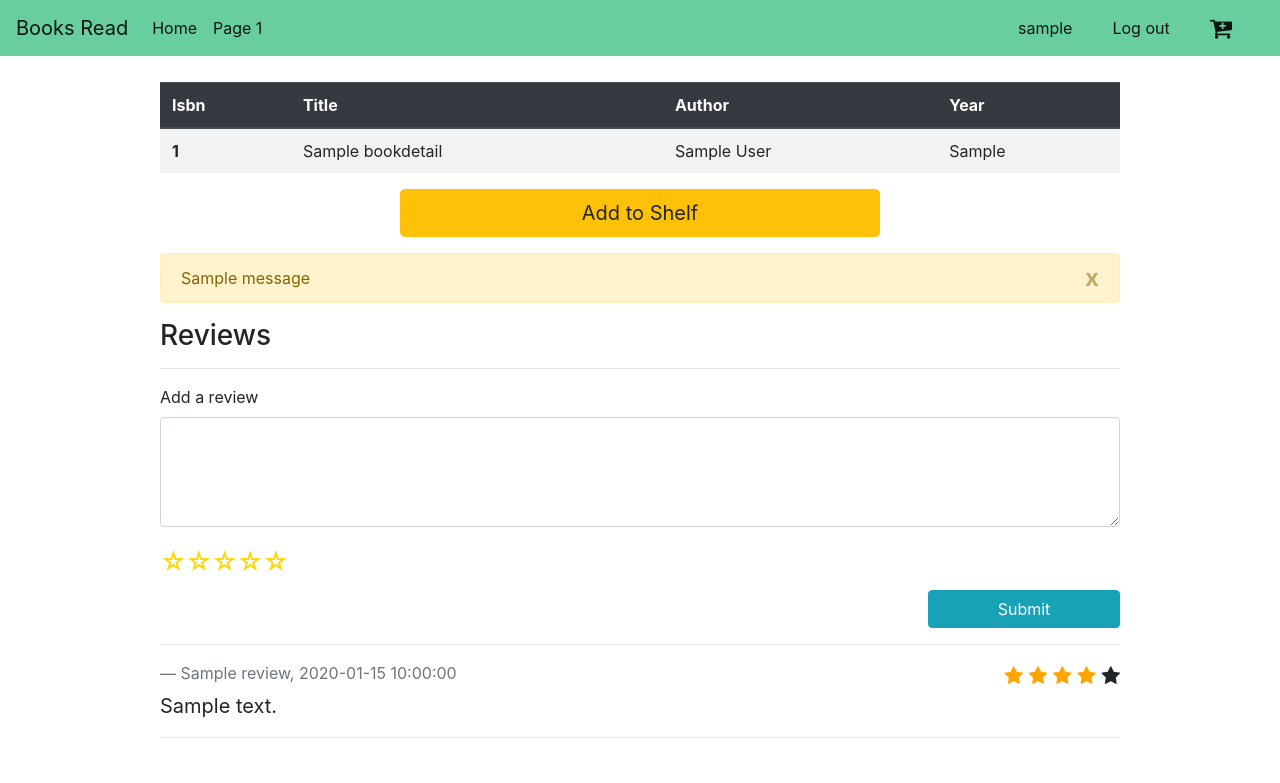
After one commit to shivan-pulugujja/Books-Read, a Flask app: page /book/details/1 in a window 1280 px wide. The commit adds this page. Shown: the top 783 px of the page. Run offline with Flask 2, Linux system fonts and the light colour scheme; the visitor is signed in with stand-in values (Sample User, id 1); tables that the repository leaves empty hold one stand-in row (values such as "Sample post"); one stand-in notice (Sample message) is shown; some libraries are stand-ins or nearby versions.

Commit message:
total project upto week 3

```diff
--- a/Books read/app.py
+++ b/Books read/app.py
@@ -1,6 +1,6 @@
 from operator import and_
 from flask import Flask, render_template, request, session
-from flask.helpers import url_for
+from flask.helpers import flash, url_for
 from werkzeug.utils import redirect
 from models import *
 import pandas as pd
@@ -66,8 +66,8 @@ def register():
 
             return redirect('login')
 
-    user = Users.query.all()
-    return render_template("user.html",users=user)
+    # user = Users.query.all()
+    # return render_template("user.html",users=user)
 
 
 @app.route("/login", methods=["POST","GET"])
@@ -110,8 +110,137 @@ def book():
         book3 = Bookdetails.query.filter(Bookdetails.author.ilike(tag)).all()
         book4 = Bookdetails.query.filter(Bookdetails.year.ilike(tag)).all()
         book = book1+book2+book3+book4
-        username = session['username']
-        flag = True
-        return render_template("index.html",uname = username,flag = flag,books=book)
+        if 'username' in session:
+            username = session['username']
+            return render_template("index.html",uname = username,flag = True,books=book)
+        else:
+            return render_template("index.html",flag = False,books=book)
+
     else:
         return redirect('home')
+
+@app.route("/book/details/<id>",methods=['POST','GET'])
+def get_book_details(id):
+    det = Bookdetails.query.filter(Bookdetails.id==id).all()
+    total_reviews = reviews.query.filter(reviews.bookId==id).all()
+    session['bookid'] = id
+    flag_review = False
+    book_del = True
+    if 'username' in session:
+        user = session['username']
+        try:
+            rev = reviews.query.filter(and_(reviews.bookId==id,reviews.uname==user)).first()
+            if rev.uname != None:
+                flag_review = False
+        except Exception as e:
+            print("exception while clicked on id = ",e)
+            flag_review = True
+
+        try:
+            s = shelf.query.filter(and_(shelf.bookId==id, shelf.uname==user)).first()
+            if s.bookId != None:
+                book_del = False
+        except:
+            book_del = True
+
+
+        return render_template('details.html',reviews=total_reviews,uname=user,flag_review=flag_review,flag=True,details=det,book_del = book_del)
+    else:
+        return render_template('details.html',reviews=total_reviews,flag_review=flag_review,flag=False,details=det,book_del = book_del)
+
+
+@app.route("/review", methods=['POST','GET'])
+def review():
+    if request.method == 'GET':
+        return render_template('details.html')
+    else:
+        review = request.form.get('review')
+        rating = request.form.get('rating')
+        user = session['username']
+        bookid = session['bookid']
+        print("from /review , user= ",user," book = ",bookid)
+        r = reviews(bookId=bookid,uname=user,review=review,rating=int(rating))
+        db.session.add(r)
+        db.session.commit()
+        book_del= True
+        try:
+            s = shelf.query.filter(and_(shelf.bookId==id, shelf.uname==user)).first()
+            if s.bookId != None:
+                book_del = False
+        except:
+            book_del = True
+        det = Bookdetails.query.filter(Bookdetails.id==bookid).all()
+        total_reviews = reviews.query.filter(reviews.bookId==bookid).all()
+        return render_template('details.html', reviews=total_reviews, flag_review=False, uname=user, flag=True, details=det,book_del=book_del)
+
+
+@app.route('/shelfsubmit', methods=['POST','GET'])
+def shelfsubmit():
+    if request.method == 'GET':
+        return redirect('home')
+    else:
+        bookid = session['bookid']
+        det = Bookdetails.query.filter(Bookdetails.id==bookid).all()
+        total_reviews = reviews.query.filter(reviews.bookId==bookid).all()
+        book_del = True
+        flag_review = False
+        if 'username' in session:
+            count = request.form.get('shelf')
+            user = session['username']
+
+            try:
+                s = shelf.query.filter(and_(shelf.bookId==bookid, shelf.uname==user)).delete()
+                db.session.commit()
+                print("*************",s,type(s))
+                if s == 0:
+                    print(s.uname)
+                # print("shelf submit files = ",s.uname,s.bookId)
+                flash("Book is removed from the shelf")
+                book_del = True
+            except Exception as e:
+                print("exception from shelf submit = ",e)
+                s = shelf(bookId=bookid, uname=user, bookCount=count)
+                db.session.add(s)
+                db.session.commit()
+                book_del = False
+                flash("Book is added into Shelf")
+
+            try:
+                rev = reviews.query.filter(and_(reviews.bookId==bookid,reviews.uname==user)).first()
+                if rev.uname != None:
+                    flag_review = False
+            except Exception as e:
+                print("exception while clicked on id = ",e)
+                flag_review = True
+
+            return render_template('details.html',reviews=total_reviews,uname=user,flag_review=flag_review,flag=True,details=det,book_del = book_del)
+            # return render_template('index.html', form=form)
+
+        else:
+            flash("Please login or register to add the book")
+            return render_template('details.html',reviews=total_reviews,flag_review=flag_review,flag=False,details=det,book_del = book_del)
+
+@app.route("/shelfpage",methods=['POST','GET'])
+def shelfpage():
+    if 'username' in session:
+        user = session['username']
+        try:
+            books = shelf.query.filter(shelf.uname==user).all()
+            user = session['username']
+            shelfbooks = []
+            for book in books:
+                bookid=book.bookId
+                det = Bookdetails.query.filter(Bookdetails.id==bookid).all()
+                shelfbooks.append(det)
+
+            # print("shelfbooks = ",shelfbooks)
+            return render_template("shelf.html",books=shelfbooks,flag=True,uname=user)
+        except:
+            return render_template('shelf.html',msg=True)
+    else:
+        pass
+
+@app.route("/admin")
+def admin():
+    user = Bookdetails.query.all()
+    return render_template("user.html",users=user)
--- a/Books read/static/css/style.css
+++ b/Books read/static/css/style.css
@@ -1,5 +1,5 @@
 
-form{
+.registerform{
     color: black;
     background-color: #68cd9f;
     margin-left: 30%;
@@ -18,8 +18,9 @@ input{
     width: 100%;
 }
 
-button{
+#shelfbutton{
     width: 50%;
+    margin-left: 25%;
 }
 
 img{
@@ -38,3 +39,73 @@ img{
     margin-left: 20%;
     margin-right: 20%;
 }
+
+.rating {
+    display: flex;
+    flex-direction: row-reverse;
+    justify-content: left
+}
+
+.rating>input {
+    display: none
+}
+
+.rating>label {
+    position: relative;
+    width: 1em;
+    font-size: 2vw;
+    color: #FFD600;
+    cursor: pointer
+}
+
+.rating>label::before {
+    content: "\2605";
+    position: absolute;
+    opacity: 0
+}
+
+.rating>label:hover:before,
+.rating>label:hover~label:before {
+    opacity: 1 !important
+}
+
+.rating>input:checked~label:before {
+    opacity: 1
+}
+
+.rating:hover>input:checked~label:before {
+    opacity: 0.4
+}
+
+/* body {
+    background: #222225;
+    color: white
+}
+
+h1,
+p {
+    text-align: center
+}
+
+h1 {
+    margin-top: 150px
+}
+
+p {
+    font-size: 1.2rem
+}
+
+@media only screen and (max-width: 600px) {
+    h1 {
+        font-size: 14px
+    }
+
+    p {
+        font-size: 12px
+    }
+} */
+
+.checked {
+    color: orange;
+    background-color:white;
+    }
--- /dev/null
+++ b/Books read/templates/base.html
@@ -0,0 +1,54 @@
+<html>
+
+  <head>
+    <title>Book Reads by Shivan</title>
+    <link rel="stylesheet" href="https://stackpath.bootstrapcdn.com/bootstrap/4.3.1/css/bootstrap.min.css" integrity="sha384-ggOyR0iXCbMQv3Xipma34MD+dH/1fQ784/j6cY/iJTQUOhcWr7x9JvoRxT2MZw1T" crossorigin="anonymous">
+    <link rel="stylesheet" href="https://cdnjs.cloudflare.com/ajax/libs/font-awesome/4.7.0/css/font-awesome.min.css">
+    <link rel="stylesheet" href="{{ url_for('static', filename='css/style.css')}}">
+    <script src="https://code.jquery.com/jquery-3.4.1.slim.min.js" integrity="sha384-J6qa4849blE2+poT4WnyKhv5vZF5SrPo0iEjwBvKU7imGFAV0wwj1yYfoRSJoZ+n" crossorigin="anonymous"></script>
+    <script src="https://cdn.jsdelivr.net/npm/popper.js@1.16.0/dist/umd/popper.min.js" integrity="sha384-Q6E9RHvbIyZFJoft+2mJbHaEWldlvI9IOYy5n3zV9zzTtmI3UksdQRVvoxMfooAo" crossorigin="anonymous"></script>
+    <script src="https://stackpath.bootstrapcdn.com/bootstrap/4.4.1/js/bootstrap.min.js" integrity="sha384-wfSDF2E50Y2D1uUdj0O3uMBJnjuUD4Ih7YwaYd1iqfktj0Uod8GCExl3Og8ifwB6" crossorigin="anonymous"></script>
+  </head>
+  <body>
+<nav class="navbar navbar-expand-lg navbar-light" style="background-color: #68cd9f;">
+    <a class="navbar-brand" href="#">Books Read</a>
+    <button class="navbar-toggler" type="button" data-toggle="collapse" data-target="#navbarSupportedContent" aria-controls="navbarSupportedContent" aria-expanded="false" aria-label="Toggle navigation">
+      <span class="navbar-toggler-icon"></span>
+    </button>
+
+    <div class="collapse navbar-collapse" id="navbarSupportedContent">
+      <ul class="navbar-nav mr-auto">
+        <li class="nav-item active">
+          <a class="nav-link" href="{{url_for('home')}}">Home <span class="sr-only">(current)</span></a>
+        </li>
+        <li class="nav-item active">
+          <a class="nav-link" href="#">Page 1</a>
+        </li>
+      </ul>
+      <ul class="navbar-nav my-2 my-lg-0">
+        <!-- <input class="form-control mr-sm-2" type="search" placeholder="Search" aria-label="Search">
+        <button class="btn btn-outline-success my-2 my-sm-0" type="submit">Search</button> -->
+        {%if flag%}
+        <li class="nav-item mr-sm-4 active">
+          <a class="nav-link" href="{{url_for('profile')}}">{{uname}}</a>
+        </li>
+          <li class="nav-item mr-sm-4 active">
+            <a class="nav-link" href="{{url_for('logout')}}">Log out</a>
+          </li>
+          <li class="nav-item mr-sm-4 active">
+            <a class="nav-link fa fa-cart-plus" style="font-size:24px" href="{{url_for('shelfpage')}}"></a>
+          </li>
+          {%else%}
+          <li class="nav-item mr-sm-4 active">
+            <a class="nav-link" href="{{url_for('register')}}">Sign up</a>
+          </li>
+            <li class="nav-item mr-sm-4 active">
+              <a class="nav-link" href="{{url_for('login')}}">Log in</a>
+            </li>
+            {%endif%}
+        </ul>
+    </div>
+  </nav>
+  {% block content %}{% endblock %}
+</body>
+</html>
--- /dev/null
+++ b/Books read/templates/details.html
@@ -0,0 +1,75 @@
+{% extends "base.html" %}
+{%block content%}
+
+  <div style="width: 75%; margin: auto; margin-top: 2%;">
+    <table class="table table-hover table-striped">
+        <thead class="thead-dark">
+          <tr>
+            <th scope="col">Isbn</th>
+            <th scope="col">Title</th>
+            <th scope="col">Author</th>
+            <th scope="col">Year</th>
+          </tr>
+        </thead>
+        <tbody>
+            {%for book in details%}
+            <tr>
+              <th scope="row">{{book.id}}</th>
+              <td>{{book.title}}</td>
+              <td>{{book.author}}</td>
+              <td>{{book.year}}</td>
+            </tr>
+            {%endfor%}
+        </tbody>
+      </table>
+      <form action="{{url_for('shelfsubmit')}}" method="POST">
+        {%if book_del%}
+          <button type="submit" class="btn btn-warning btn-lg" name='shelf' value='1' id="shelfbutton">Add to Shelf</button>
+        {%else%}
+        <button type="submit" class="btn btn-warning btn-lg" name='shelf' value='1' id="shelfbutton">Remove from Shelf</button>
+        {% endif %}
+
+      </form>
+      {% for mess in get_flashed_messages() %}
+      <div class="alert alert-warning alert-dismissible fade show" role="alert">
+        <button type="button" class="close" data-dismiss="alert" aria-label="Close" class="fade close">
+      <span aria-hidden="true">x</span>
+      </button>
+      {{mess}}
+    </div>
+      {%endfor%}
+      <p class="h3"> Reviews</p>
+      <hr>
+      {%if flag_review%}
+        <form action="{{url_for('review')}}" method="POST">
+          <div class="form-group">
+            <label for="exampleFormControlTextarea1">Add a review</label>
+            <textarea class="form-control" id="exampleFormControlTextarea1" name="review" rows="4" required></textarea>
+          </div>
+          <div class="rating">
+              <input type="radio" name="rating" value="5" id="5"><label for="5">☆</label> <input type="radio" name="rating" value="4" id="4"><label for="4">☆</label> <input type="radio" name="rating" value="3" id="3"><label for="3">☆</label> <input type="radio" name="rating" value="2" id="2"><label for="2">☆</label> <input type="radio" name="rating" value="1" id="1" required><label for="1">☆</label>
+          </div>
+          <button class="btn btn-info" style="width: 20%;margin-left: 80%;" type="submit">Submit</button>
+        </form>
+        <hr>
+      {%endif%}
+
+      {%for review in reviews%}
+        <blockquote class="blockquote">
+          <footer class="blockquote-footer float-left">{{review.uname}}, {{review.recorded_time}}</footer>
+          <div class="float-right">
+            {%for i in range(0,5)%}
+              {%if (i < review.rating)%}
+                <span class="fa fa-star checked"></span>
+              {%else%}
+                <span class="fa fa-star"></span>
+              {%endif%}
+            {%endfor%}
+          </div><br>
+          <p class="mb-0">{{review.review}}</p>
+
+        </blockquote>
+        <hr>
+      {%endfor%}
+  </div>
+{%endblock%}
--- a/Books read/templates/login.html
+++ b/Books read/templates/login.html
@@ -11,7 +11,7 @@
 <div class="jumbotron text-center">
     <h1> Login Page</h1>
     </div>
-<form action="{{ url_for('login') }}" method="POST">
+<form class="registerform" action="{{ url_for('login') }}" method="POST">
     {% if flag %}
     <div class="error" style="color: red;">*Username or password you entered are incorrect. Please try again, if you don't remember password
         click on forgot password</div>
--- a/Books read/templates/register.html
+++ b/Books read/templates/register.html
@@ -8,7 +8,7 @@
 <body>
 
 <img src="{{ url_for('static', filename='images/registration-banner.png')}}">
-<form action="{{ url_for('register') }}" method="POST">
+<form class="registerform" action="{{ url_for('register') }}" method="POST">
     {% if flag %}
     <div class="error" style="color: red;">You are an existing user please click on login</div>
     {%else%}
```
Also changed, not shown: Books read/models.py (+14 -0 lines), Books read/templates/index.html (+5 -46 lines), Books read/templates/shelf.html (added, +24 -0 lines).
